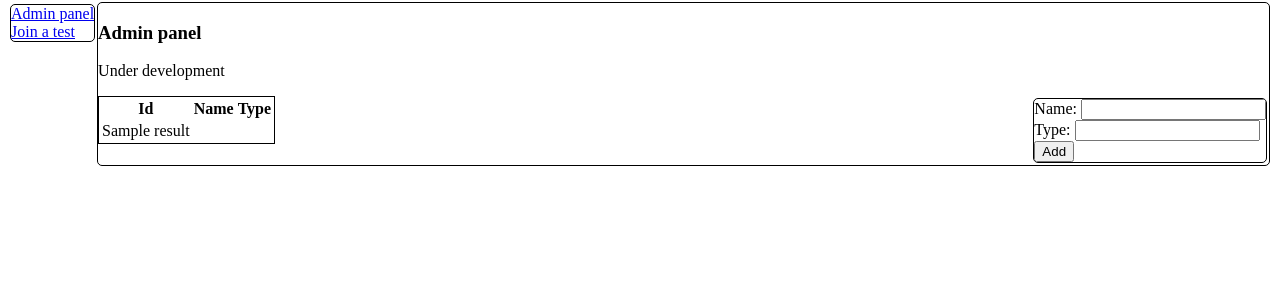
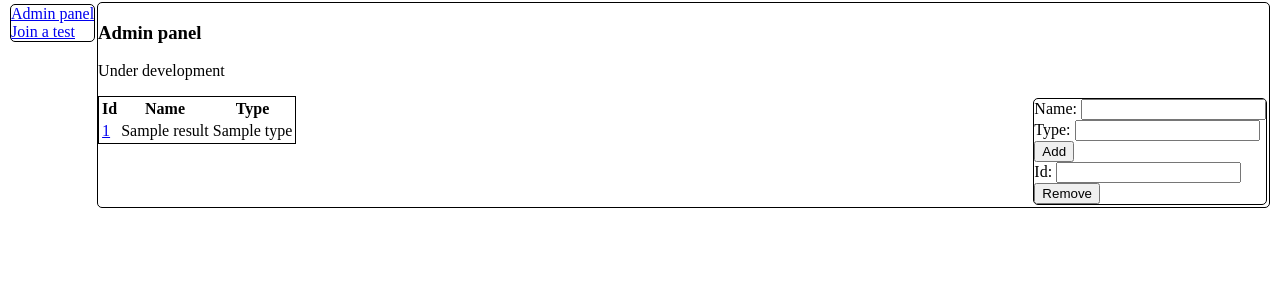
Before and after one commit to UARTman/test-system-project, a Flask app: template templates/adminpanel.html in a window 1280 px wide. Shown: the part 28-328 px from the top of the page. Run offline with Flask 2, Linux system fonts and the light colour scheme; the template is opened without the code that fills it: most values are stand-ins (such as "Sample title", 1, 10 or a date in 2020); parts of the project's set-up code (start-up, migrations or seed data) failed here and were passed over.

Commit message:
Added test removal button + changed test list.

```diff
--- a/app.py
+++ b/app.py
@@ -64,6 +64,19 @@ def add_test():
     return redirect("/admin")
 
 
+@app.route('/remove_test', methods=["GET", "POST"])
+@restricted()
+def remove_test():
+    a = sqlite3.connect("example.db")
+    c = a.cursor()
+    if request.method == 'POST':
+        c.execute("delete from tests where id={}".format(request.form['test_id']))
+        print('confirm')
+    a.commit()
+    a.close()
+    return redirect("/admin")
+
+
 @app.route('/admin')
 @restricted
 def admin_panel():
--- a/templates/adminpanel.html
+++ b/templates/adminpanel.html
@@ -15,7 +15,15 @@
         </label>
         <br>
         <input type="submit" name="sender" value="Add">
-</form>
+    </form>
+    <form method="post" action="/remove_test">
+        <label>
+            Id:
+            <input type="text" name="test_id" required="required">
+        </label>
+        <br>
+        <input type="submit" name="sender" value="Remove">
+    </form>
 </div>
 <table>
     <tr>
@@ -25,9 +33,9 @@
     </tr>
     {% for i in results %}
     <tr>
-        {% for j in i %}
-        <td>{{ j }}</td>
-        {% endfor %}
+        <td><a href="/admin/test/{{ i[0] }}">{{ i[0] }}</a></td>
+        <td>{{ i[1] }}</td>
+        <td>{{ types[i[2]] }}</td>
     </tr>
     {% endfor %}
 </table>
```
Also changed, not shown: example.db.
